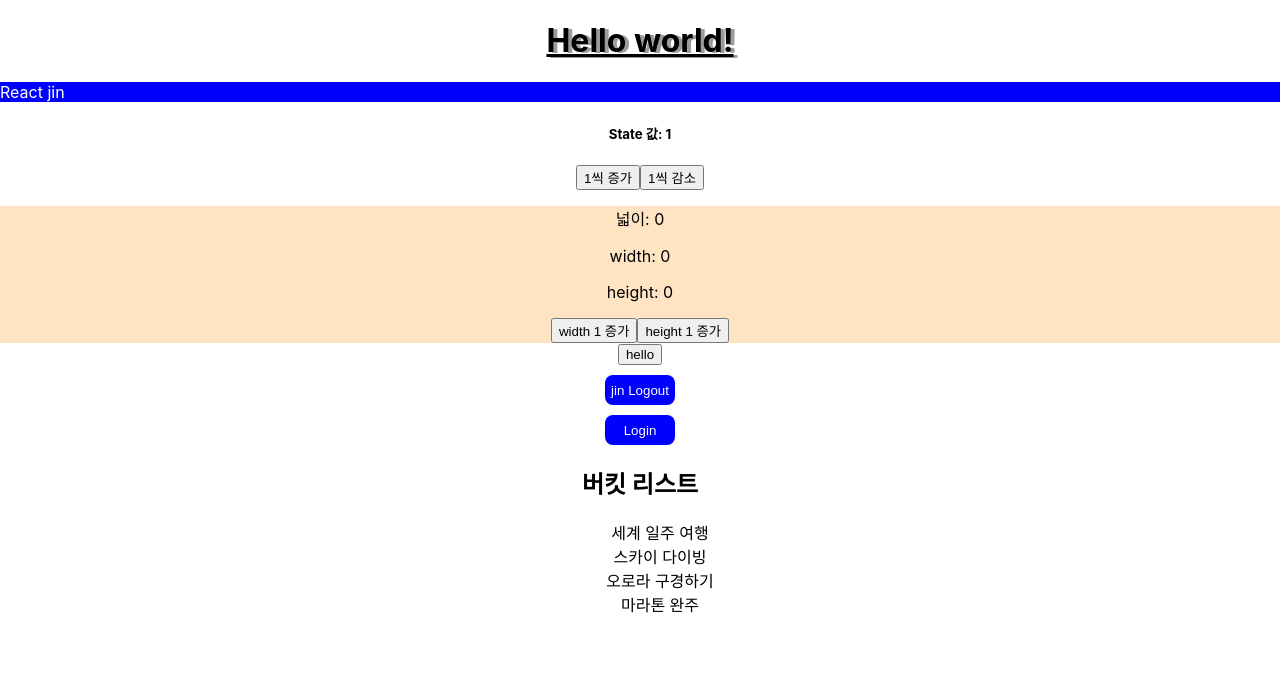
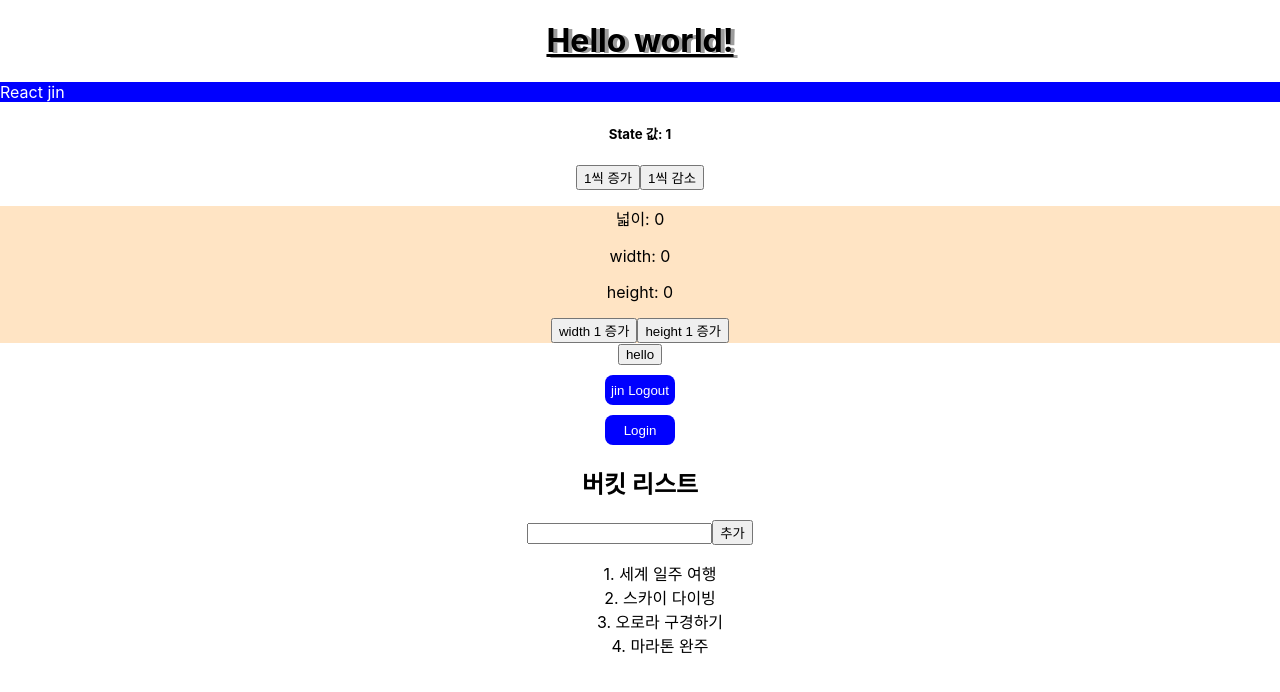
Before and after one commit to nwnp/react, a React (Create React App) app in the folder tcp-school/: page / in a window 1280 px wide. Shown: the top 692 px of the page. Built offline with nearby package versions, Linux system fonts and the light colour scheme.

Commit message:
리스트 출력

```diff
--- a/tcp-school/src/components/Array.jsx
+++ b/tcp-school/src/components/Array.jsx
@@ -1,18 +1,33 @@
+import { useState } from 'react';
 import '../style.scss';
 
-const bucketItems = [
-  "세계 일주 여행",
-  "스카이 다이빙",
-  "오로라 구경하기",
-  "마라톤 완주"
-];
+export const Array = () => {
+  const [items, setItems] = useState([
+    { id: 0, name: "세계 일주 여행" },
+    { id: 1, name: "스카이 다이빙" },
+    { id: 2, name: "오로라 구경하기" },
+    { id: 3, name: "마라톤 완주" }
+  ]);
+  const [inputText, setValue] = useState("");
+  const [id, setId] = useState(4);
 
-export const Array = () => {
-  const bucketList = bucketItems.map((item, index) => <li key={index}>{item}</li>);
+  const onChange = (e) => setValue(e.target.value);
+  const onClick = () => {
+    setItems(items.concat({
+      id,
+      name: inputText
+    }));
+    setId(id + 1);
+    setValue("");
+  }
+
+  const bucketList = items.map((item, idx) => <li key={idx}>{idx + 1}. {item.name}</li>)
 
   return (
     <div className="bucket-list">
       <h2>버킷 리스트</h2>
+      <input value={inputText} onChange={onChange} />
+      <button onClick={onClick}>추가</button>
       <ul>{bucketList}</ul>
     </div>
   )
```
